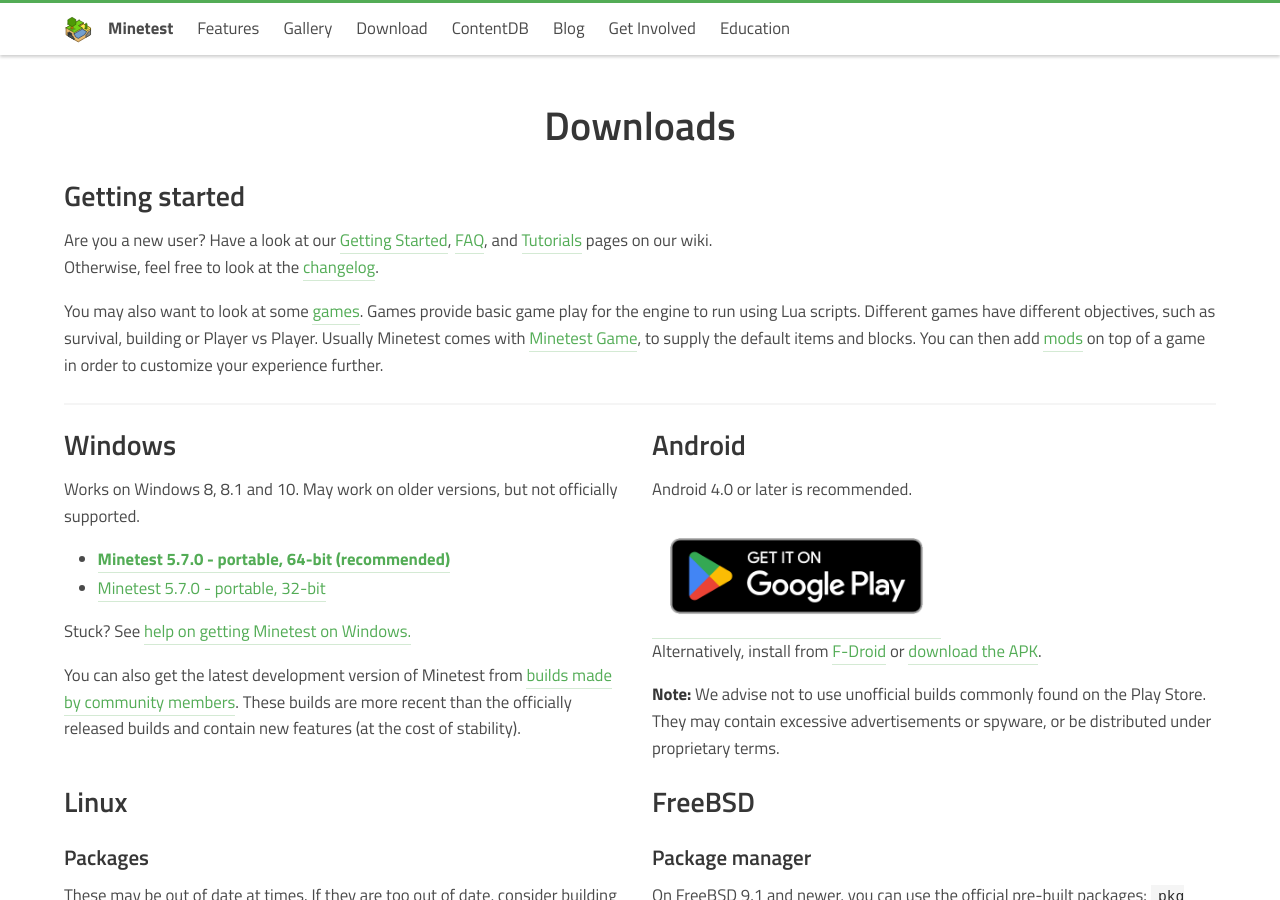
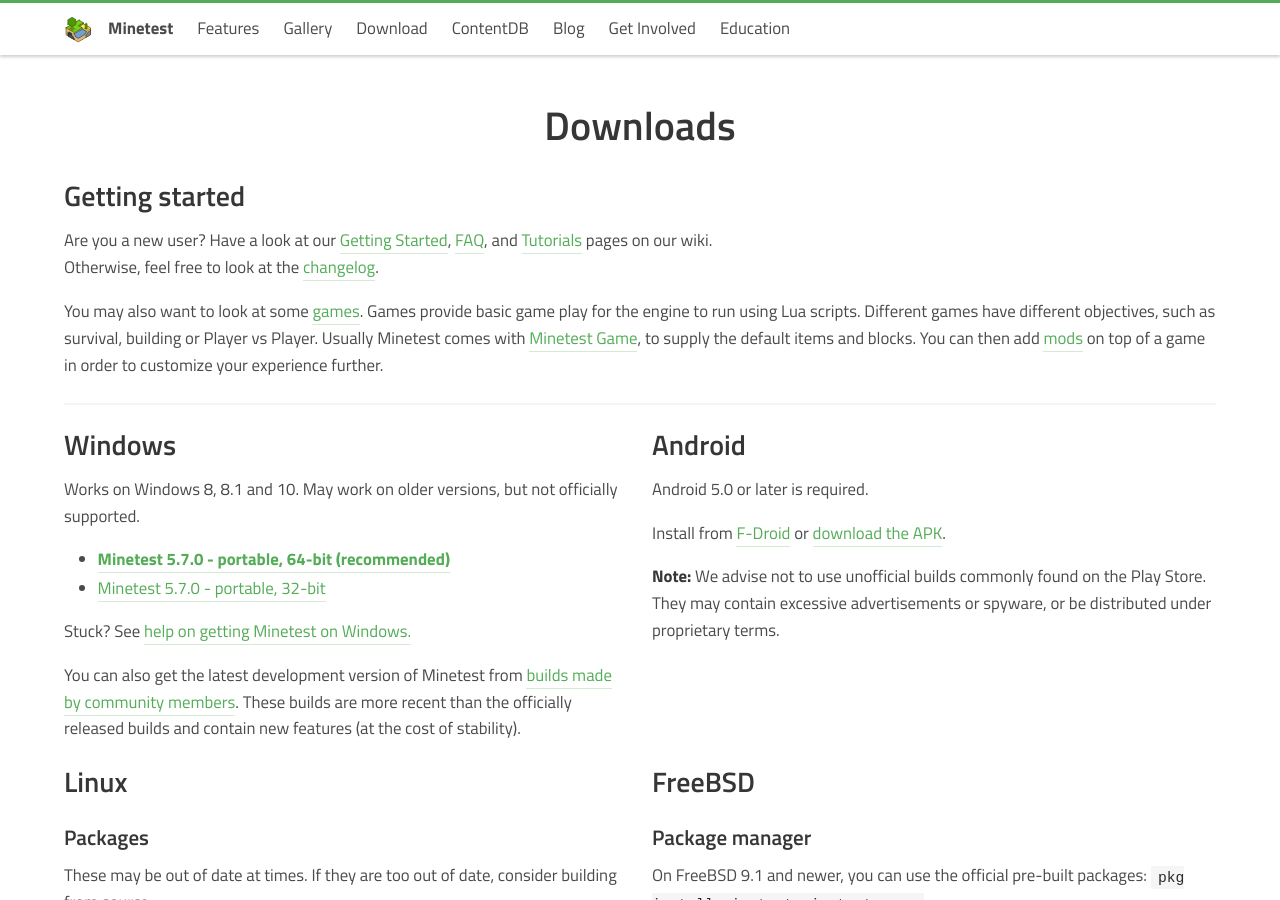
Before and after one commit to minetest/minetest.github.io, a Jekyll site: the page built from downloads.html, in a window 1280 px wide and 900 px high. Built offline with Jekyll 4.4.1, drawn with Linux system fonts in a browser that asks for light colours; comment, search, counter and statistics services are not loaded.

```diff
--- a/downloads.html
+++ b/downloads.html
@@ -68,12 +68,12 @@ redirect_from:
 
       <div class="column is-12-tablet is-6-desktop">
         <h2>Android</h2>
-        <p>Android 4.0 or later is recommended.</p>
-        <a href="https://play.google.com/store/apps/details?id=net.minetest.minetest&utm_source=website&pcampaignid=MKT-Other-global-all-co-prtnr-py-PartBadge-Mar2515-1">
+        <p>Android 5.0 or later is required.</p>
+        <!-- <a href="https://play.google.com/store/apps/details?id=net.minetest.minetest&utm_source=website&pcampaignid=MKT-Other-global-all-co-prtnr-py-PartBadge-Mar2515-1">
           <img style="max-height: 7em;" alt="Get it on Google Play" src="{{ '/media/google-play-badge.png' | relative_url }}"/>
-        </a>
+        </a> -->
         <p>
-          Alternatively, install from
+          Install from
           <a href="https://f-droid.org/packages/net.minetest.minetest/">F-Droid</a>
           or
           <a href="https://github.com/minetest/minetest/releases/download/5.7.0/app-armeabi-v7a-release.apk">download the APK</a>.
--- a/get-involved.html
+++ b/get-involved.html
@@ -297,7 +297,7 @@ redirect_from:
           <td>Contact sfan5</td>
         </tr>
         <tr>
-          <td><a href="https://play.google.com/store/apps/details?id=net.minetest.minetest">Google Play</a></td>
+          <td>Google Play</td>
           <td>nerzhul aka. nrzkt</td>
           <td>n/a</td>
           <td>Contact nerzhul</td>
```
